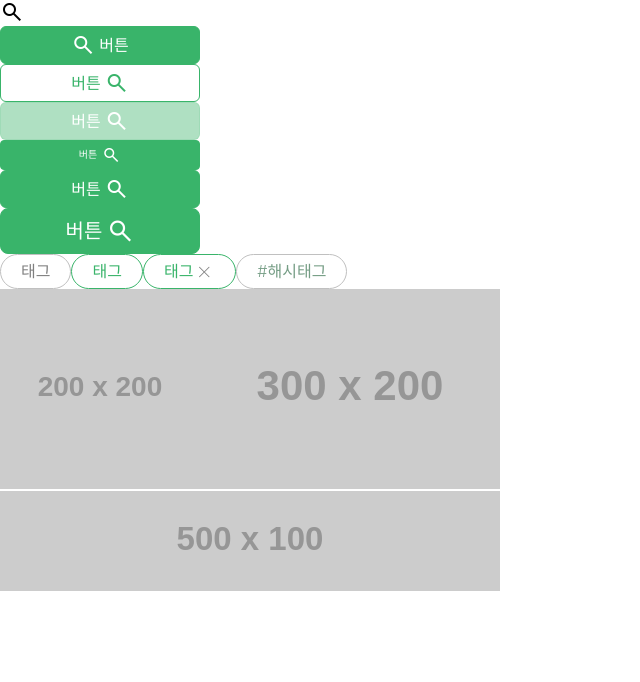
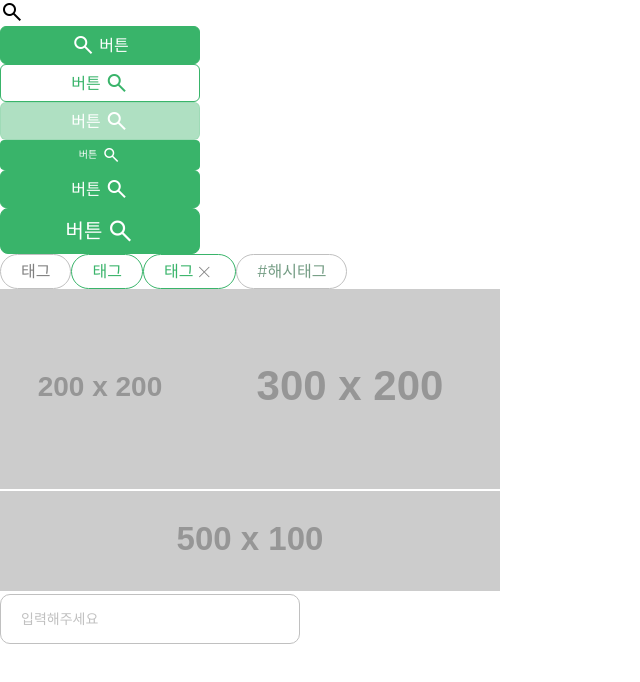
Before and after one commit to Team-EatKu/eatku-frontend, a React (Vite) app: page /dev/sample in a window 1280 px wide. Shown: the top 682 px of the page, without its empty margins (0-640 px from the left). Built offline with nearby package versions, Linux system fonts and the light colour scheme; a web font is replaced by a local one.

Commit message:
FEAT: Atom-Input 추가

```diff
--- /dev/null
+++ b/src/common/component/atom/Input/index.tsx
@@ -0,0 +1,35 @@
+import { InputProps } from "@typings/common/atom.ts";
+import { css } from "@emotion/react";
+import { InputContainer } from "./styles.ts";
+
+const Input = ({
+  type = "text",
+  width = "100%",
+  height = "5rem",
+  fontSize = "1.4rem",
+  placeholder = "입력해주세요",
+  value,
+  onChange = () => {},
+  disabled = false,
+  className = "",
+  customStyle = css``,
+  ...props
+}: InputProps) => {
+  return (
+    <InputContainer
+      type={type}
+      width={width}
+      height={height}
+      fontSize={fontSize}
+      placeholder={placeholder}
+      value={value}
+      onChange={onChange}
+      disabled={disabled}
+      className={className}
+      customStyle={customStyle}
+      {...props}
+    ></InputContainer>
+  );
+};
+
+export default Input;
--- /dev/null
+++ b/src/common/component/atom/Input/styles.ts
@@ -0,0 +1,22 @@
+import styled from "@emotion/styled";
+import { InputContainerProps } from "@typings/common/atom.ts";
+import { Colors } from "@styles";
+
+export const InputContainer = styled.input<InputContainerProps>`
+  width: ${(props) => props.width};
+  height: ${(props) => props.height};
+  padding: 0 2rem;
+  border: 0.07rem solid ${Colors.Silver};
+  border-radius: 1rem;
+  font-size: ${(props) => props.fontSize};
+  ${(props) => props.customStyle};
+
+  &::placeholder {
+    color: ${Colors.Silver};
+  }
+
+  &:focus {
+    outline: none !important;
+    border-color: ${Colors.Primary01};
+  }
+`;
--- a/src/common/component/atom/index.tsx
+++ b/src/common/component/atom/index.tsx
@@ -1,6 +1,7 @@
 import Button from "./Button";
 import Icon from "./Icon";
 import Image from "./Image";
+import Input from "./Input";
 import Tag from "./Tag";
 
-export { Button, Icon, Image, Tag };
+export { Button, Icon, Image, Input, Tag };
--- a/src/pages/dev/page/sample/index.tsx
+++ b/src/pages/dev/page/sample/index.tsx
@@ -1,5 +1,5 @@
 import { Icons, Colors } from "@styles";
-import { Button, Icon, Image, Tag } from "@atom/index.tsx";
+import { Button, Icon, Image, Input, Tag } from "@atom/index.tsx";
 
 const index = () => {
   return (
@@ -34,6 +34,9 @@ const index = () => {
           aspectRatio={"5 / 1"}
         />
       </section>
+      <section style={{ width: "30rem" }}>
+        <Input />
+      </section>
     </>
   );
 };
```
Also changed, not shown: src/typings/common/atom.ts (+21 -0 lines).
